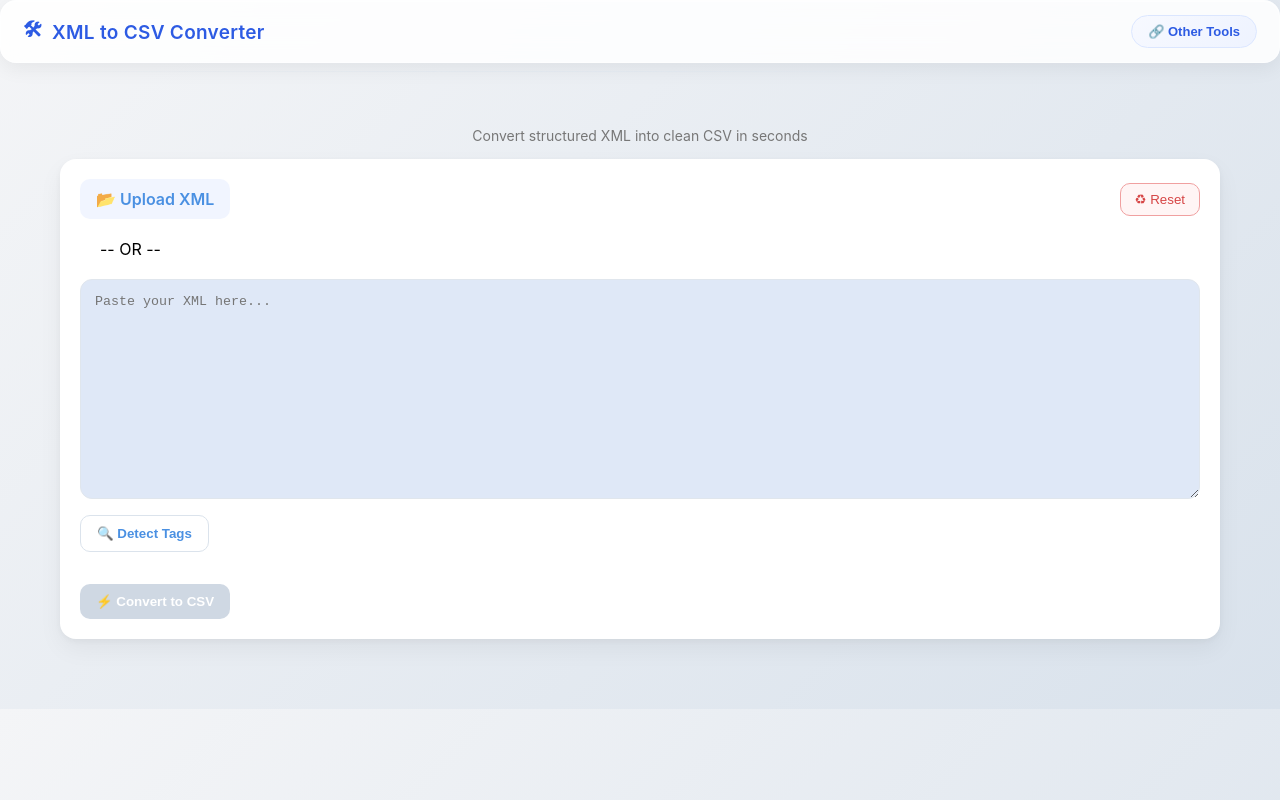
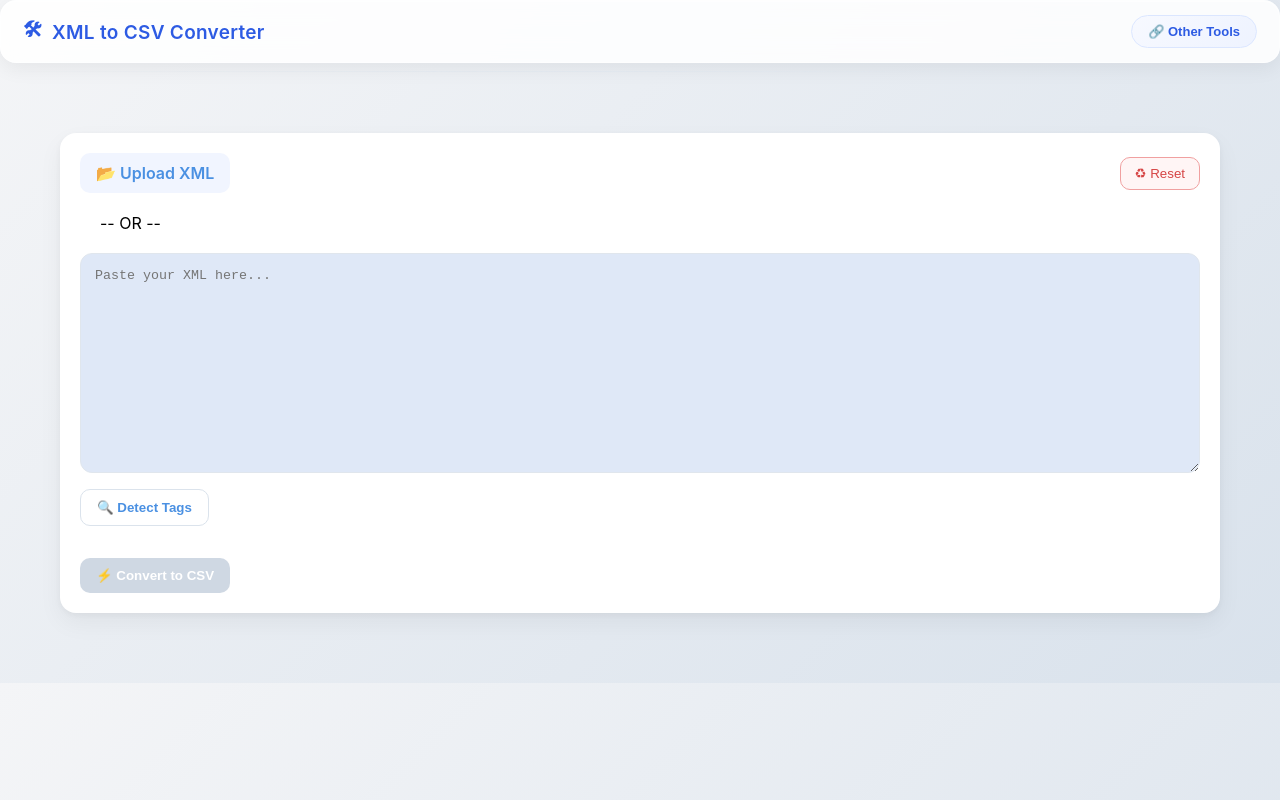
Before and after one commit to raveendra180821/XML-Tool, a React (Create React App) app: page / in a window 1280 px wide. Built offline with nearby package versions, Linux system fonts and the light colour scheme.

Commit message:
filename text add

```diff
--- a/src/components/XMLTool.css
+++ b/src/components/XMLTool.css
@@ -1,5 +1,9 @@
 * {
   box-sizing: border-box;
+}
+
+.hide-scrollbar::-webkit-scrollbar {
+  display: none;
 }
 
 /* ===== GLOBAL ===== */
@@ -178,7 +182,7 @@ body {
   border-radius: 16px;
   padding: 20px;
   margin-bottom: 20px;
-
+  margin-top: 20px;
   box-shadow:
     0 10px 25px rgba(0, 0, 0, 0.05),
     0 2px 6px rgba(0, 0, 0, 0.04);
@@ -222,11 +226,29 @@ body {
   opacity: 0;
 }
 
+
 /* HEADER ROW */
 .upload-header {
   display: flex;
   justify-content: space-between;
+  gap: 12px;
   align-items: center;
+}
+
+.file-name {
+  padding: 8px 12px;
+  border-radius: 10px;
+  background: #e6f9ec;   /* light green */
+  color: #075f22;
+  font-size: 14px;
+  font-weight: 500;
+  border: 1px dashed;
+  max-width: 450px;
+  overflow-x: auto;
+  white-space: normal;
+  margin: auto;
+  text-align: center;
+
 }
 
 /* RESET */
--- a/src/components/XMLTool.js
+++ b/src/components/XMLTool.js
@@ -20,6 +20,7 @@ export default function XMLTool() {
   const [copied, setCopied] = useState(false);
   const [showToolsModal, setShowToolsModal] = useState(false);
   const [isResetting, setIsResetting] = useState(false);
+  const [uploadedFileName, setUploadedFileName] = useState("");
   const [fileName, setFileName] = useState("Get_Status_Mappings.csv");
   const [config, setConfig] = useState({
     groupTag: "",
@@ -167,6 +168,8 @@ export default function XMLTool() {
     const file = e.target.files[0];
     if (!file) return;
 
+    setUploadedFileName(file.name);
+
     const reader = new FileReader();
     reader.onload = (event) => setXmlInput(event.target.result);
     reader.readAsText(file);
@@ -176,6 +179,7 @@ export default function XMLTool() {
     setIsResetting(true);
 
     setTimeout(() => {
+      setUploadedFileName("");
       setXmlInput("");
       setOutput("");
       setTableData([]);
@@ -269,9 +273,9 @@ export default function XMLTool() {
       )}
 
       <div className={`container ${isResetting ? "resetting" : ""}`}>
-        <p className="subtitle">
-          Convert structured XML into clean CSV in seconds
-        </p>
+        {uploadedFileName && (
+          <div className="file-name hide-scrollbar">{uploadedFileName}</div>
+        )}
 
         {/* INPUT */}
         <div className="card">
```
